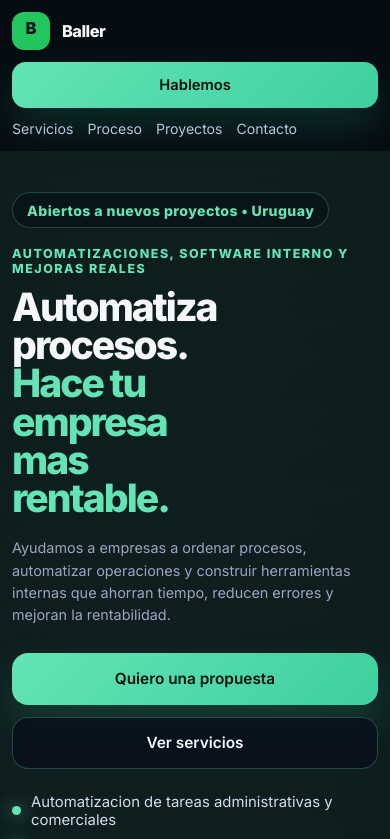
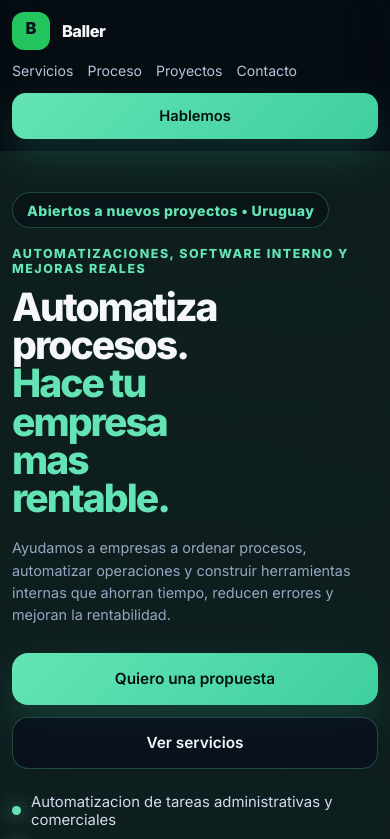
Before and after one commit to JoaquinKarawacki/baller-landing, a React (Vite) app: page / in a window 390 px wide. Shown: the top 839 px of the page. Built offline with nearby package versions, Linux system fonts and the light colour scheme.

Commit message:
Responsive fix

```diff
--- a/src/App.css
+++ b/src/App.css
@@ -972,6 +972,7 @@ a {
   .topbar__cta {
     width: 100%;
     justify-content: center;
+    order: 4;
   }
 
   .topbar__nav {
```
